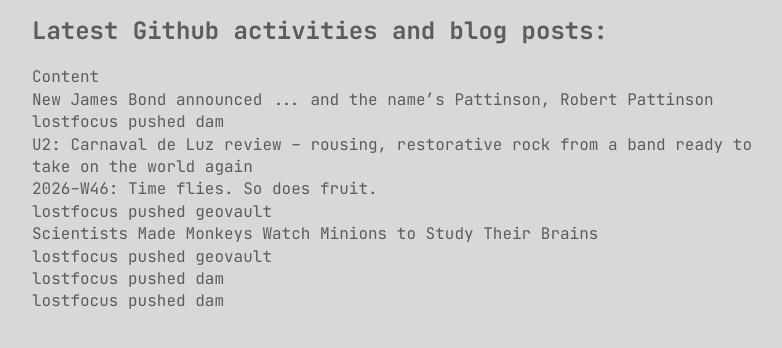
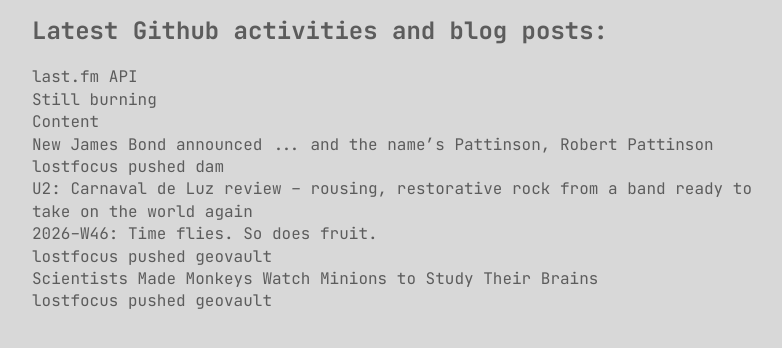
Before and after one commit to lostfocus/lostfocus.github.com, a plain HTML site: page index.html in a window 1280 px wide. Shown: the part 378-726 px from the top of the page, without its empty margins (233-1015 px from the left). Drawn offline with Linux system fonts and the light colour scheme; files whose address does not match are found by name.

Commit message:
Updated with the latest blog posts

```diff
--- a/index.html
+++ b/index.html
@@ -40,7 +40,9 @@
 	<div class="feed">
 		<h2>Latest Github activities and blog posts:</h2>
 		<ul>
-			<!-- POST-LIST:START --><li><a href='https://lostfocus.de/2026/11/17/content/'>Content</li>
+			<!-- POST-LIST:START --><li><a href='https://lostfocus.de/2026/11/18/last-fm-api/'>last.fm API</li>
+<li><a href='https://lostfocus.de/2026/11/18/still-burning/'>Still burning</li>
+<li><a href='https://lostfocus.de/2026/11/17/content/'>Content</li>
 <li><a href='https://www.theguardian.com/film/2026/nov/16/new-james-bond-announced-and-the-names-pattinson-robert-pattinson'>New James Bond announced ... and the name’s Pattinson, Robert Pattinson</li>
 <li><a href='https://github.com/lostfocus/dam/compare/bfa640e6f0...2bc33a18b3'>lostfocus pushed dam</li>
 <li><a href='https://www.theguardian.com/music/2026/nov/09/u2-carnaval-de-luz-review'>U2: Carnaval de Luz review – rousing, restorative rock from a band ready to take on the world again</li>
@@ -48,8 +50,6 @@
 <li><a href='https://github.com/lostfocus/geovault/compare/50fb6f5319...ba383eb722'>lostfocus pushed geovault</li>
 <li><a href='https://www.404media.co/scientists-made-monkeys-watch-minions-to-study-their-brains/'>Scientists Made Monkeys Watch Minions to Study Their Brains</li>
 <li><a href='https://github.com/lostfocus/geovault/compare/b8223a0223...00924f8e8c'>lostfocus pushed geovault</li>
-<li><a href='https://github.com/lostfocus/dam/compare/738b5c69ae...77c60a7a81'>lostfocus pushed dam</li>
-<li><a href='https://github.com/lostfocus/dam/compare/f872721aa4...738b5c69ae'>lostfocus pushed dam</li>
 <!-- POST-LIST:END -->
 		</ul>
 	</div>
```
